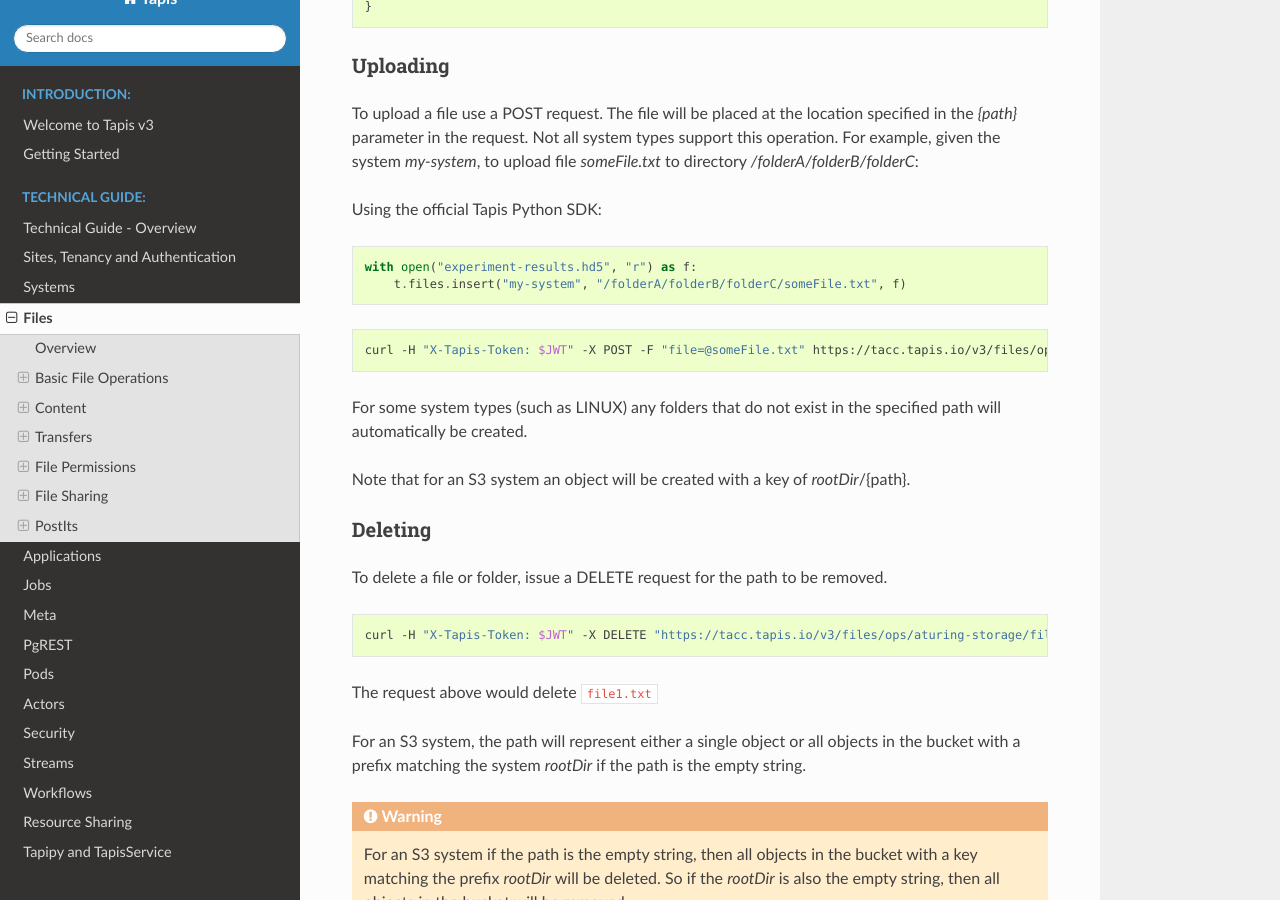
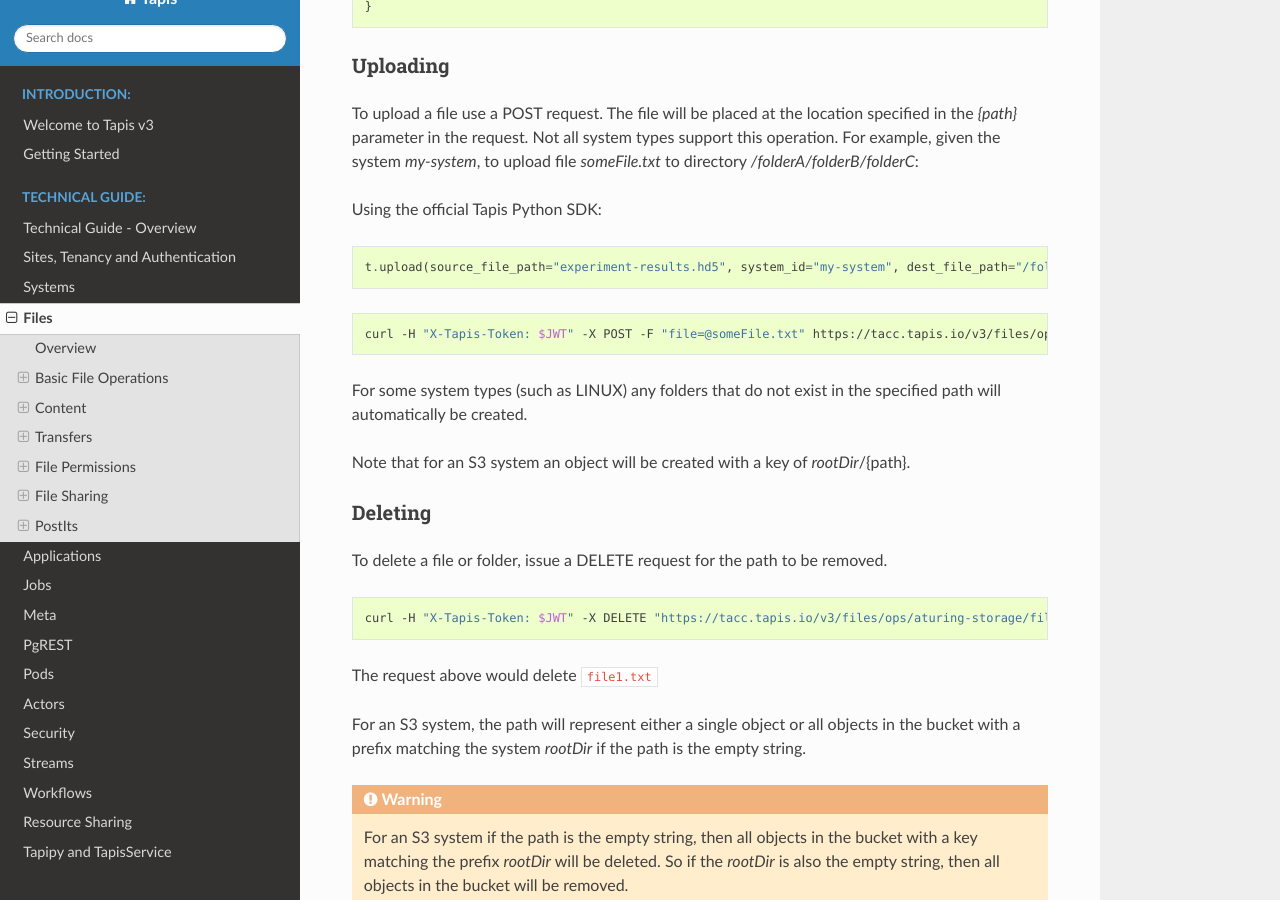
Before and after one commit to tapis-project/documentation, a Sphinx documentation site: the page built from source/technical/files.rst, in a window 1280 px wide and 900 px high, scrolled down 2883 px. Built offline with Sphinx 7.4.7 and the Read the Docs theme 2.0.0, drawn with Linux system fonts in a browser that asks for light colours.

Commit message:
Correcting the tapipy upload command syntax for files

```diff
--- a/source/technical/files.rst
+++ b/source/technical/files.rst
@@ -154,14 +154,13 @@ Using the official Tapis Python SDK:
 
 .. code-block:: python
 
-    with open("experiment-results.hd5", "r") as f:
-        t.files.insert("my-system", "/folderA/folderB/folderC/someFile.txt", f)
-
+    t.upload(source_file_path="experiment-results.hd5", system_id="my-system", dest_file_path="/folderA/folderB/folderC/someFile.txt")
 
 
 .. code-block:: shell
 
     curl -H "X-Tapis-Token: $JWT" -X POST -F "file=@someFile.txt" https://tacc.tapis.io/v3/files/ops/my-system/folderA/folderB/folderC/someFile.txt
+
 
 For some system types (such as LINUX) any folders that do not exist in the specified path will automatically be created.
 
```
